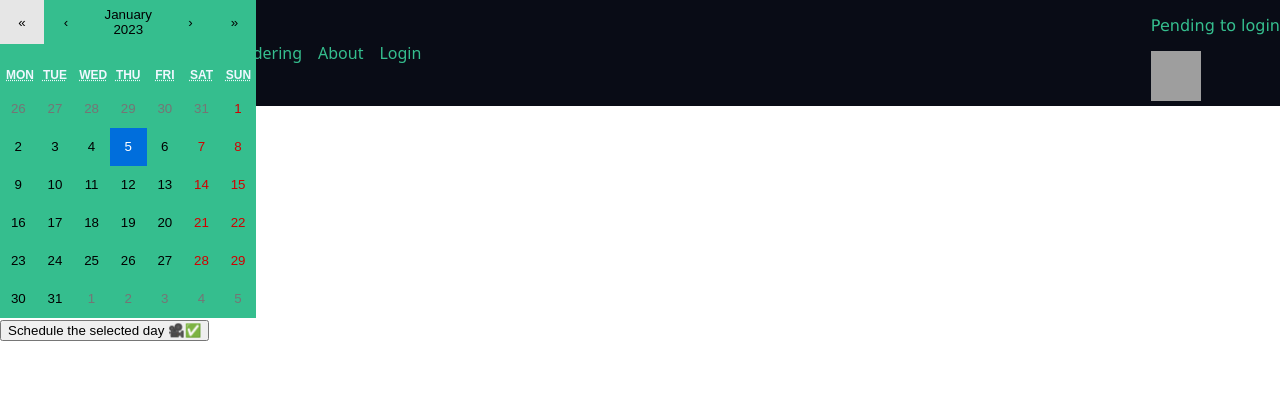
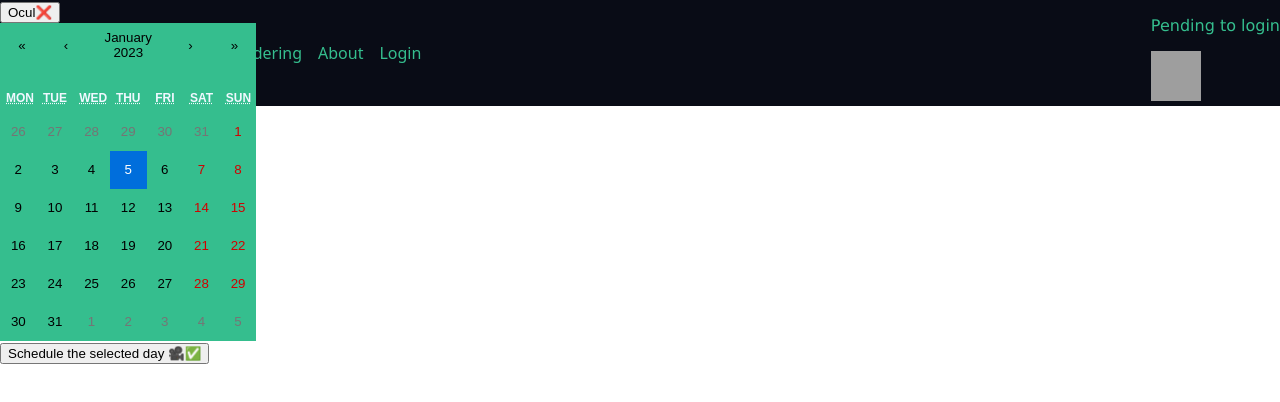
Before and after one commit to Adsuarez/moviender, a Next.js app: page /components/Schedule in a window 1280 px wide. Shown: the top 402 px of the page. Built offline with nearby package versions, Linux system fonts and the light colour scheme; grey boxes are pictures that could not be loaded.

Commit message:
trying with calendar problems in Show button

```diff
--- a/pages/components/Schedule.jsx
+++ b/pages/components/Schedule.jsx
@@ -2,15 +2,28 @@ import { useState } from "react";
 import Calendar from "react-calendar";
 import "react-calendar/dist/Calendar.css";
 import ScheduleAppointment from "./ScheduleAppointment";
-import styles from '../../styles/Calendar.module.css'
+import styles from "../../styles/Calendar.module.css";
 
-export default function Schedule({myMovie}) {
+export default function Schedule({ myMovie, visible }) {
   const [value, onChange] = useState(new Date());
+  const [active, setActive] = useState(true);
+  const visibleCLick = () => {
+    setActive(!active);
+  };
 
   return (
-    <div className={styles.div}>
-      <Calendar onChange={onChange} value={value} className={styles.myCalendar}/>
-      <ScheduleAppointment date={value} myMovie={myMovie}/>
-    </div>
+    <>
+      {active ? (
+        <div className={styles.div}>
+          <button onClick={visibleCLick}>Ocul❌</button>
+          <Calendar
+            onChange={onChange}
+            value={value}
+            className={styles.myCalendar}
+          />
+          <ScheduleAppointment date={value} myMovie={myMovie} />
+        </div>
+      ) : null}
+    </>
   );
 }
```
Also changed, not shown: pages/components/CalendarButton.jsx (+15 -5 lines), pages/components/Category.jsx (+11 -3 lines), styles/Calendar.module.css (line endings or trailing spaces).
